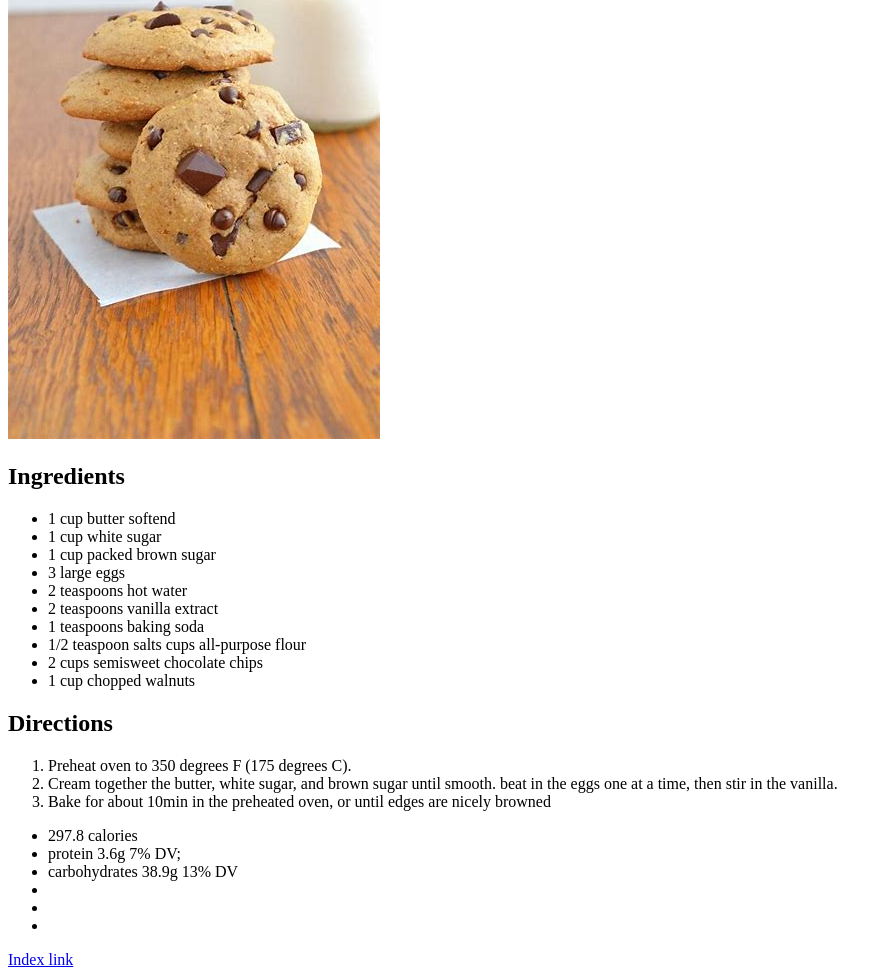
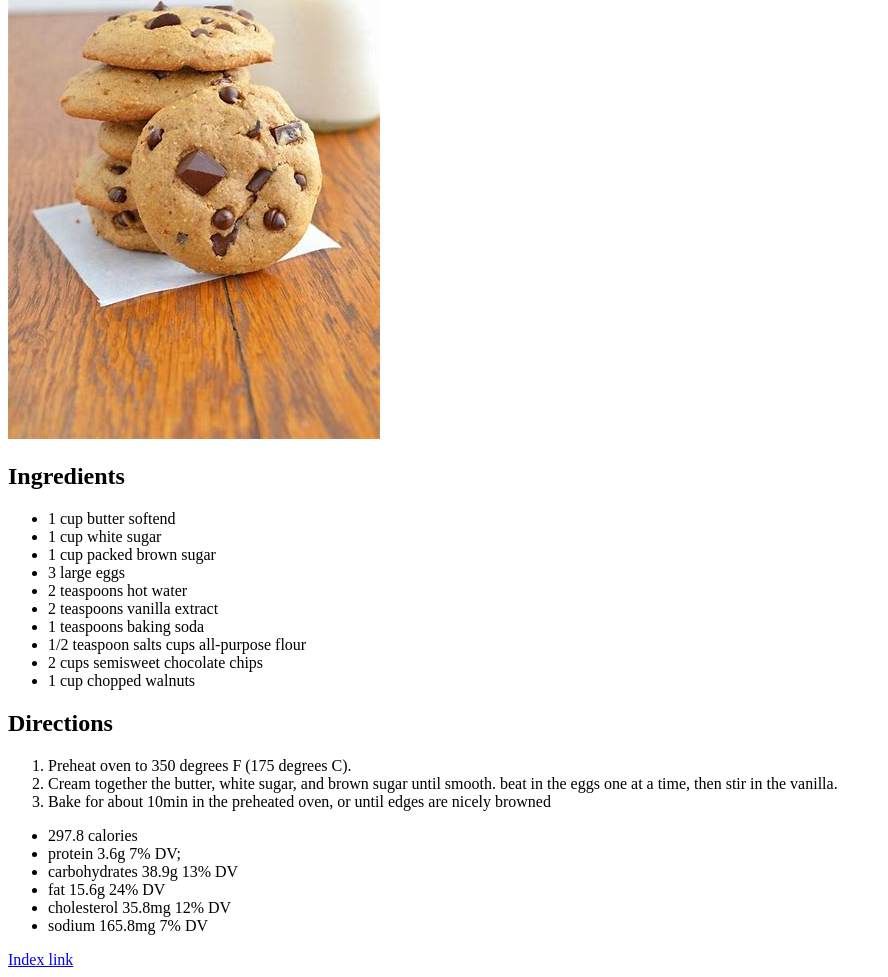
Before and after one commit to abdule18/mmp240, a plain HTML site: page recipe/recipe.html in a window 1280 px wide. Shown: the part 237-1214 px from the top of the page, without its empty margins (0-888 px from the left). Drawn offline with Linux system fonts and the light colour scheme.

Commit message:
Add files via upload

```diff
--- a/recipe/recipe.html
+++ b/recipe/recipe.html
@@ -32,9 +32,9 @@
       <li>297.8 calories</li>
       <li>protein 3.6g 7% DV;</li>
       <li>carbohydrates 38.9g 13% DV</li>
-      <li></li>
-      <li></li>
-      <li></li>
+      <li>fat 15.6g 24% DV</li>
+      <li>cholesterol 35.8mg 12% DV</li>
+      <li>sodium 165.8mg 7% DV</li>
     </ul>
     <a href="../index.html">Index link</a>
   </body>
```
